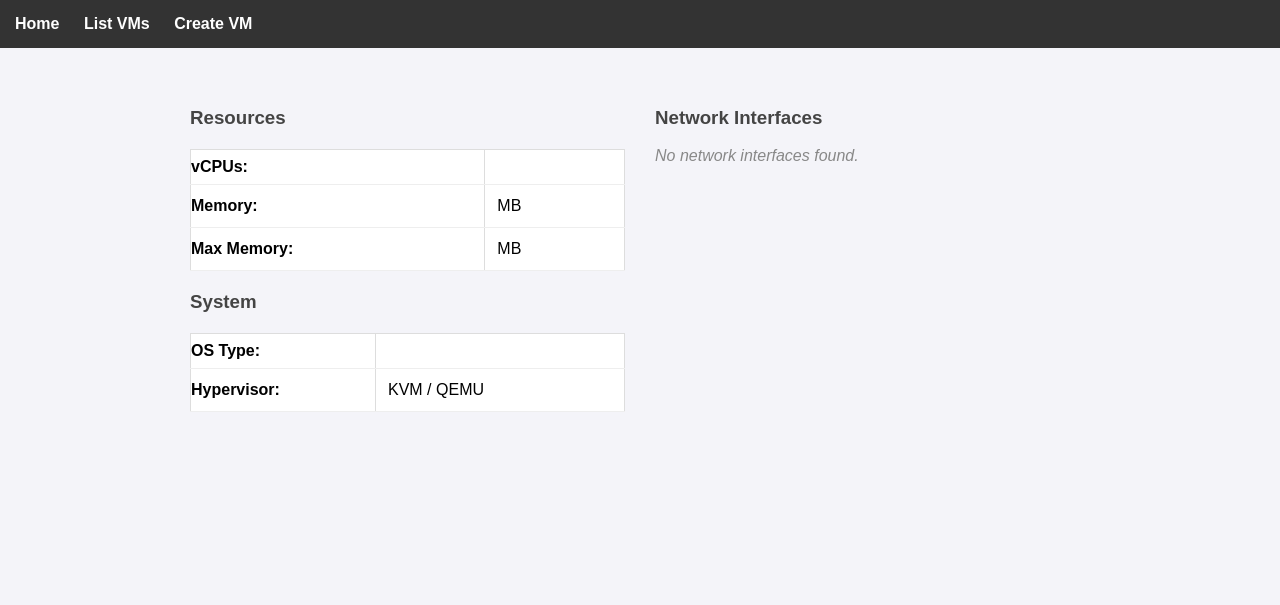
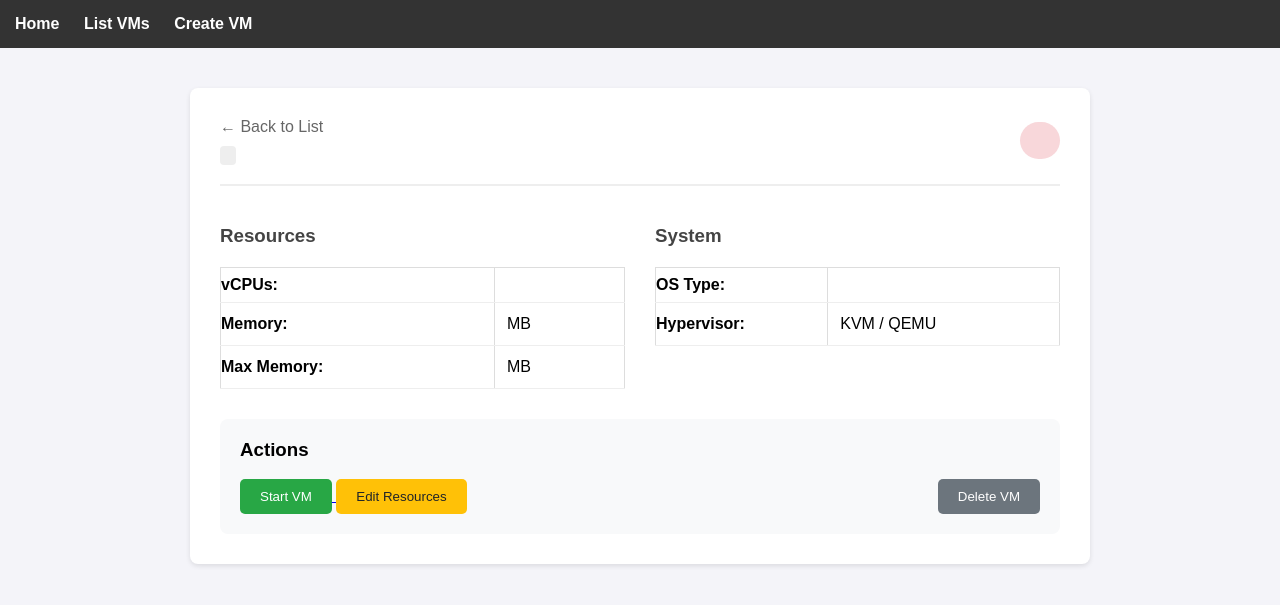
Before and after one commit to zeshaq/vm-manager, a Flask app: template templates/view.html in a window 1280 px wide. Shown: the top 605 px of the page. Run offline with Flask 3, Linux system fonts and the light colour scheme; the template is opened without the code that fills it, so the values that code supplies are empty.

Commit message:
Revert "9"
This reverts commit c758f27d9c54500cbb29bf300be69c76500ad924.

```diff
--- a/templates/view.html
+++ b/templates/view.html
@@ -1,38 +1,66 @@
 {% extends 'base.html' %}
 
 {% block content %}
-<div style="display: grid; grid-template-columns: 1fr 1fr; gap: 30px; margin-bottom: 30px;">
+<div style="background: white; padding: 30px; border-radius: 8px; box-shadow: 0 2px 5px rgba(0,0,0,0.1);">
+
+    <div style="display: flex; justify-content: space-between; align-items: center; border-bottom: 2px solid #eee; padding-bottom: 20px; margin-bottom: 20px;">
+        <div>
+            <a href="/list" style="text-decoration: none; color: #666;">← Back to List</a>
+            <h1 style="margin: 10px 0 5px 0;">{{ vm.name }}</h1>
+            <span style="background: #eee; padding: 2px 8px; border-radius: 4px; font-size: 0.8em; color: #555;">{{ vm.uuid }}</span>
+        </div>
+
+        <div>
+            {% if vm.state_code == 1 %}
+                <span style="background: #d4edda; color: #155724; padding: 10px 20px; border-radius: 20px; font-weight: bold;">Running</span>
+            {% else %}
+                <span style="background: #f8d7da; color: #721c24; padding: 10px 20px; border-radius: 20px; font-weight: bold;">{{ vm.state }}</span>
+            {% endif %}
+        </div>
+    </div>
+
+    <div style="display: grid; grid-template-columns: 1fr 1fr; gap: 30px; margin-bottom: 30px;">
         <div>
             <h3 style="color: #444;">Resources</h3>
-            <table style="width: 100%; border: none; margin-bottom: 20px;">
+            <table style="width: 100%; border: none;">
                 <tr><td style="padding: 8px 0; border-bottom: 1px solid #eee;"><strong>vCPUs:</strong></td><td style="border-bottom: 1px solid #eee;">{{ vm.vcpus }}</td></tr>
                 <tr><td style="padding: 8px 0; border-bottom: 1px solid #eee;"><strong>Memory:</strong></td><td style="border-bottom: 1px solid #eee;">{{ vm.memory_mb }} MB</td></tr>
                 <tr><td style="padding: 8px 0; border-bottom: 1px solid #eee;"><strong>Max Memory:</strong></td><td style="border-bottom: 1px solid #eee;">{{ vm.max_memory_mb }} MB</td></tr>
             </table>
-
+        </div>
+        <div>
             <h3 style="color: #444;">System</h3>
             <table style="width: 100%; border: none;">
                 <tr><td style="padding: 8px 0; border-bottom: 1px solid #eee;"><strong>OS Type:</strong></td><td style="border-bottom: 1px solid #eee;">{{ vm.os_type }}</td></tr>
                 <tr><td style="padding: 8px 0; border-bottom: 1px solid #eee;"><strong>Hypervisor:</strong></td><td style="border-bottom: 1px solid #eee;">KVM / QEMU</td></tr>
             </table>
         </div>
+    </div>
 
-        <div>
-            <h3 style="color: #444;">Network Interfaces</h3>
-            {% if vm.interfaces %}
-                {% for iface in vm.interfaces %}
-                <div style="border: 1px solid #ddd; border-radius: 5px; padding: 15px; margin-bottom: 10px; background: #fafafa;">
-                    <div style="margin-bottom: 5px;">
-                        <span style="font-weight: bold; color: #007bff;">{{ iface.source }}</span>
-                        <span style="font-size: 0.8em; background: #eee; padding: 2px 6px; border-radius: 4px; color: #666; margin-left: 5px;">{{ iface.type }}</span>
-                    </div>
-                    <div style="font-family: monospace; color: #333; font-size: 1.1em;">{{ iface.mac }}</div>
-                    <div style="font-size: 0.9em; color: #888; margin-top: 5px;">Model: {{ iface.model }}</div>
-                </div>
-                {% endfor %}
-            {% else %}
-                <p style="color: #888; font-style: italic;">No network interfaces found.</p>
-            {% endif %}
-        </div>
+    <div style="background: #f8f9fa; padding: 20px; border-radius: 8px;">
+        <h3 style="margin-top: 0;">Actions</h3>
+
+        {% if vm.state_code == 1 %}
+            <a href="{{ url_for('listing.console_vm', uuid=vm.uuid) }}">
+                <button style="background: #343a40; color: white; padding: 10px 20px; border: none; border-radius: 5px; cursor: pointer; margin-right: 10px;">Open Console</button>
+            </a>
+            <a href="{{ url_for('listing.stop_vm', uuid=vm.uuid) }}" onclick="return confirm('Force Stop?');">
+                <button style="background: #dc3545; color: white; padding: 10px 20px; border: none; border-radius: 5px; cursor: pointer;">Stop VM</button>
+            </a>
+        {% else %}
+            <a href="{{ url_for('listing.start_vm', uuid=vm.uuid) }}">
+                <button style="background: #28a745; color: white; padding: 10px 20px; border: none; border-radius: 5px; cursor: pointer;">Start VM</button>
+            </a>
+        {% endif %}
+
+        <a href="{{ url_for('listing.delete_vm', uuid=vm.uuid) }}" onclick="return confirm('Are you sure? This cannot be undone.');" style="float: right;">
+            <button style="background: #6c757d; color: white; padding: 10px 20px; border: none; border-radius: 5px; cursor: pointer;">Delete VM</button>
+        </a>
+
+        <a href="{{ url_for('listing.edit_vm', uuid=vm.uuid) }}">
+    <button style="background: #ffc107; color: #212529; padding: 10px 20px; border: none; border-radius: 5px; cursor: pointer; margin-right: 10px;">Edit Resources</button>
+</a>
     </div>
+
+</div>
 {% endblock %}
--- a/views/listing.py
+++ b/views/listing.py
@@ -47,6 +47,37 @@ def list_vms():
 # --- ACTIONS ---
 
 # Add this route to your views/listing.py file
+
+@listing_bp.route('/view/<uuid>')
+def view_vm(uuid):
+    conn = get_db_connection()
+    vm_details = {}
+
+    if conn:
+        try:
+            dom = conn.lookupByUUIDString(uuid)
+            info = dom.info()
+
+            # info structure: [state, maxmem, mem, vcpus, cputime]
+            state_str = get_vm_state_string(info[0])
+
+            vm_details = {
+                'uuid': dom.UUIDString(),
+                'name': dom.name(),
+                'state': state_str,
+                'state_code': info[0],
+                'memory_mb': int(info[1] / 1024),
+                'max_memory_mb': int(info[1] / 1024),
+                'vcpus': info[3],
+                'os_type': dom.OSType(),
+                'xml': dom.XMLDesc()  # The raw XML config
+            }
+        except libvirt.libvirtError as e:
+            return f"Error: {e}"
+        finally:
+            conn.close()
+
+    return render_template('view.html', vm=vm_details)
 
 
 
@@ -140,7 +171,6 @@ title=Console-{uuid}
 
 @listing_bp.route('/edit/<uuid>', methods=['GET', 'POST'])
 def edit_vm(uuid):
-
     conn = get_db_connection()
     if not conn:
         return "Could not connect to Hypervisor"
@@ -199,67 +229,3 @@ def edit_vm(uuid):
     except libvirt.libvirtError as e:
         if conn: conn.close()
         return f"Error editing VM: {e}"
-
-
-@listing_bp.route('/view/<uuid>')
-def view_vm(uuid):
-    conn = get_db_connection()
-    vm_details = {}
-
-    if conn:
-        try:
-            dom = conn.lookupByUUIDString(uuid)
-            info = dom.info()
-
-            # --- NEW: Parse XML for Network Interfaces ---
-            xml_str = dom.XMLDesc(0)
-            tree = ET.fromstring(xml_str)
-            interfaces = []
-
-            for iface in tree.findall("./devices/interface"):
-                iface_type = iface.get('type')
-
-                # Get MAC Address
-                mac_node = iface.find('mac')
-                mac_addr = mac_node.get('address') if mac_node is not None else "N/A"
-
-                # Get Source (Network name or Bridge name)
-                source_node = iface.find('source')
-                source_name = "Unknown"
-                if source_node is not None:
-                    if iface_type == 'network':
-                        source_name = source_node.get('network') # e.g., 'default'
-                    elif iface_type == 'bridge':
-                        source_name = source_node.get('bridge')  # e.g., 'br0'
-
-                # Get Model (e.g., virtio, e1000)
-                model_node = iface.find('model')
-                model_type = model_node.get('type') if model_node is not None else "default"
-
-                interfaces.append({
-                    'type': iface_type,
-                    'mac': mac_addr,
-                    'source': source_name,
-                    'model': model_type
-                })
-            # ---------------------------------------------
-
-            state_str = get_vm_state_string(info[0])
-
-            vm_details = {
-                'uuid': dom.UUIDString(),
-                'name': dom.name(),
-                'state': state_str,
-                'state_code': info[0],
-                'memory_mb': int(info[1] / 1024),
-                'max_memory_mb': int(info[1] / 1024),
-                'vcpus': info[3],
-                'os_type': dom.OSType(),
-                'interfaces': interfaces # Add the list to the context
-            }
-        except libvirt.libvirtError as e:
-            return f"Error: {e}"
-        finally:
-            conn.close()
-
-    return render_template('view.html', vm=vm_details)
```
